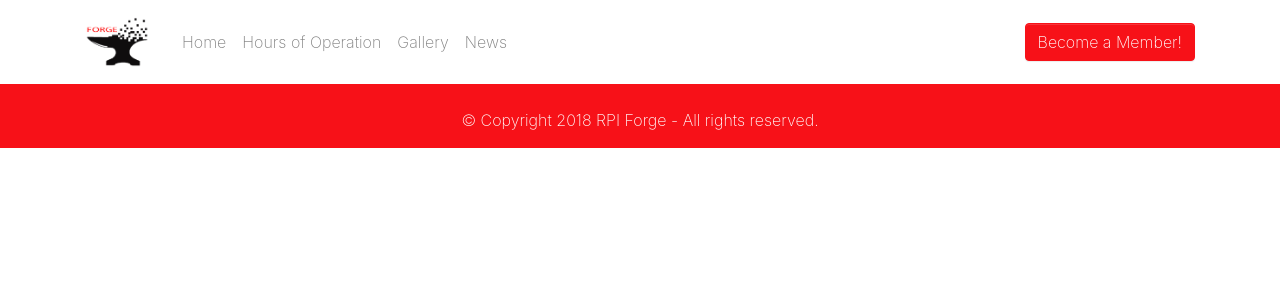
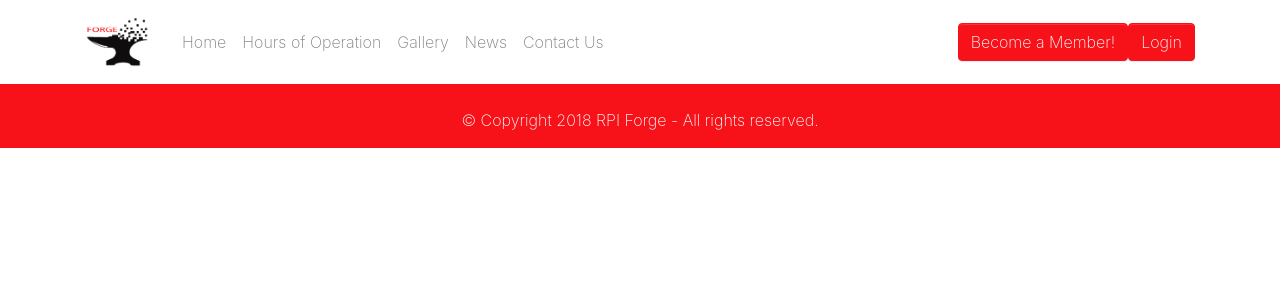
Before and after one commit to quuu/The-Forge-Redesign, a PHP site: page /contact.php in a window 1280 px wide. Shown: the top 300 px of the page. Run offline with PHP 8.4, Linux system fonts and the light colour scheme.

Commit message:
linked index page to other major sections NEEDS STYLE

```diff
--- a/nav_bar.php
+++ b/nav_bar.php
@@ -14,15 +14,21 @@
         <a class="nav-link" href="hours.php">Hours of Operation</a>
       </li>
       <li class="nav-item">
-        <a class="nav-link" href="gallery.php">Gallery <!-- This will have to be changed to the new gallery -->
+        <a class="nav-link" href="gallery.php">Gallery
           <br> </a>
       </li>
       <li class="nav-item">
         <a class="nav-link" href="news.php">News</a>
       </li>
+        <li class="nav-item">
+            <a class="nav-link" href="contact.php">Contact Us
+                <br> </a>
+        </li>
     </ul>
-    <a class="btn btn-primary" href="#">Become a Member!
+    <a class="btn btn-primary" href="create_account.php">Become a Member!
       <br> </a>
+      <a class="btn btn-primary" href="login.php">Login
+          <br> </a>
   </div>
 </div>
 </nav>
```
